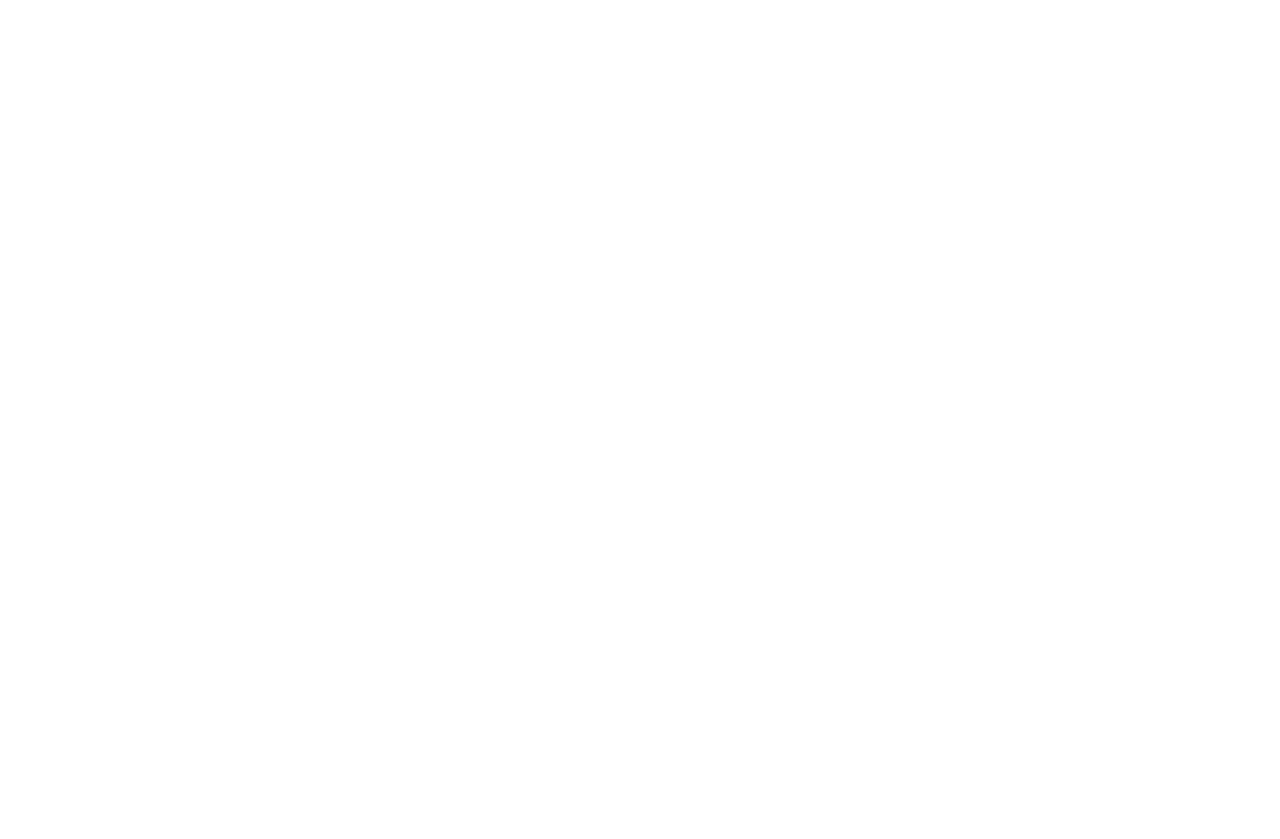
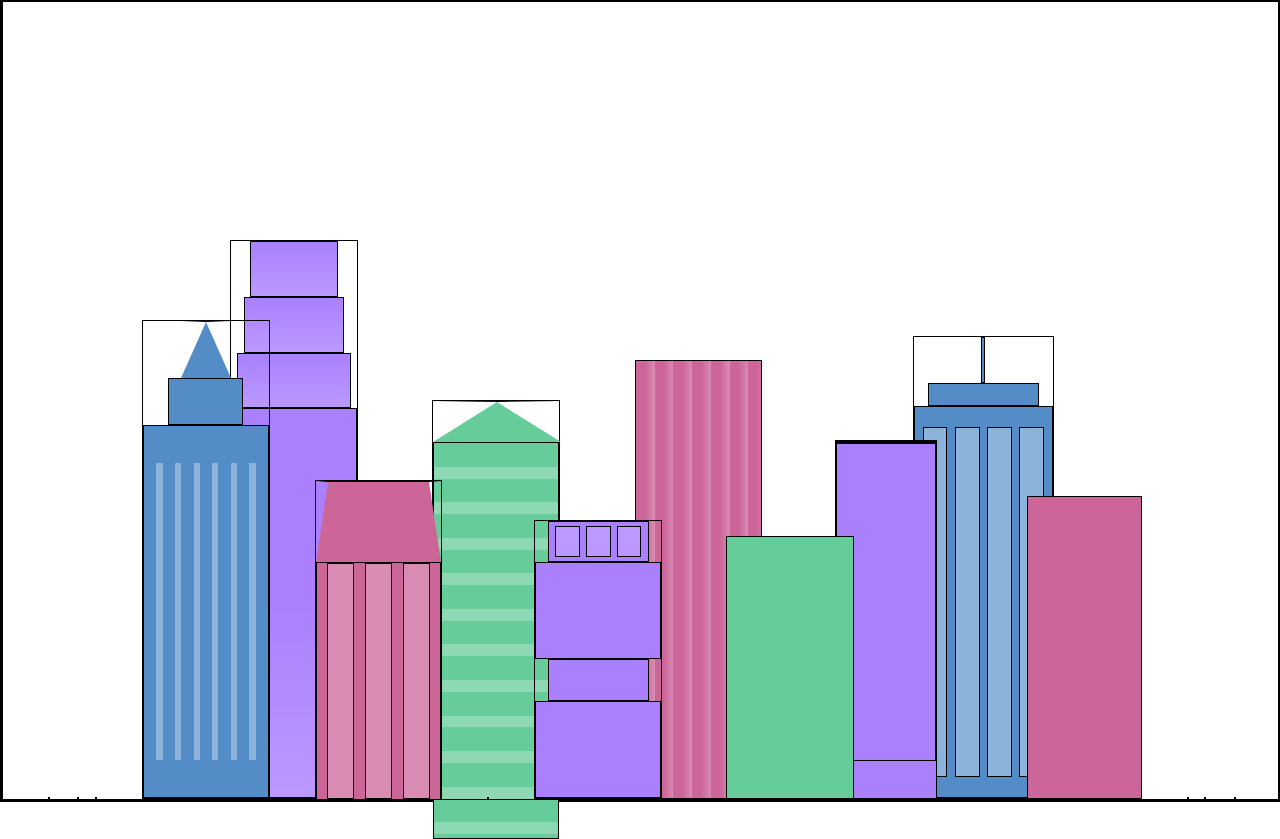
Before and after one commit to wehejojo/CIT14_repo, a plain HTML site: page FreeCodeCamp/prj04_productpage/cityskyline/index.html in a window 1280 px wide. Before the commit the page ends 800 px from the top, so only its background shows below. Drawn offline with Linux system fonts and the light colour scheme.

Commit message:
oct 23 commit, more freecodecamp updates

```diff
--- a/FreeCodeCamp/prj04_productpage/cityskyline/index.html
+++ b/FreeCodeCamp/prj04_productpage/cityskyline/index.html
@@ -3,9 +3,73 @@
 <head>
     <meta charset="UTF-8">
     <meta name="viewport" content="width=device-width, initial-scale=1.0">
-    <title>Document</title>
+    <title>City Skyline</title>
+    <link rel="stylesheet" href="styles.css">
 </head>
 <body>
-
+    <div class="background-buildings">
+        <div></div>
+        <div></div>
+        <div class="bb1 building-wrap">
+            <div class="bb1a bb1-window"></div>
+            <div class="bb1b bb1-window"></div>
+            <div class="bb1c bb1-window"></div>
+            <div class="bb1d"></div>
+        </div>
+        <div class="bb2">
+            <div class="bb2a"></div>
+            <div class="bb2b"></div>
+        </div>
+        <div class="bb3"></div>
+        <div></div>
+        <div class="bb4 building-wrap">
+            <div class="bb4a"></div>
+            <div class="bb4b"></div>
+            <div class="bb4c window-wrap">
+                <div class="bb4-window"></div>
+                <div class="bb4-window"></div>
+                <div class="bb4-window"></div>
+                <div class="bb4-window"></div>
+            </div>
+        </div>
+        <div></div>
+        <div></div>
+    </div>
+    <div class="foreground-buildings">
+        <div></div>
+        <div></div>
+        <div class="fb1 building-wrap">
+            <div class="fb1a"></div>
+            <div class="fb1b"></div>
+            <div class="fb1c"></div>
+        </div>
+        <div class="fb2">
+            <div class="fb2a"></div>
+            <div class="fb2b window-wrap">
+                <div class="fb2-window"></div>
+                <div class="fb2-window"></div>
+                <div class="fb2-window"></div>
+            </div>
+        </div>
+        <div></div>
+        <div class="fb3 building-wrap">
+            <div class="fb3a window-wrap">
+                <div class="fb3-window"></div>
+                <div class="fb3-window"></div>
+                <div class="fb3-window"></div>
+            </div>
+            <div class="fb3b"></div>
+            <div class="fb3a"></div>
+            <div class="fb3b"></div>
+        </div>
+        <div class="fb4">
+            <div class="fb4a"></div>
+            <div class="fb4b"></div>
+        </div>
+        <div class="fb5"></div>
+        <div class="fb6"></div>
+        <div></div>
+        <div></div>
+    </div>
 </body>
 </html>
--- a/FreeCodeCamp/prj04_productpage/cityskyline/styles.css
+++ b/FreeCodeCamp/prj04_productpage/cityskyline/styles.css
@@ -0,0 +1,212 @@
+:root {
+    --building-color1: #aa80ff;
+    --building-color2: #66cc99;
+    --building-color3: #cc6699;
+    --building-color4: #538cc6;
+    --window-color1: #bb99ff;
+    --window-color2: #8cd9b3;
+    --window-color3: #d98cb3;
+    --window-color4: #8cb3d9;
+}
+* {
+    border: 1px solid black;
+    box-sizing: border-box;
+}
+body {
+    height: 100vh;
+    margin: 0;
+    overflow: hidden;
+}
+.background-buildings, .foreground-buildings {
+    width: 100%;
+    height: 100%;
+    display: flex;
+    align-items: flex-end;
+    justify-content: space-evenly;
+    position: absolute;
+    top: 0;
+}
+/* BACKGROUND BUILDINGS - "bb" stands for "background building" */
+.building-wrap{
+    display: flex;
+    flex-direction: column;
+    align-items: center;
+}
+.window-wrap{
+    display: flex;
+    justify-content: space-evenly;
+    align-items: center;
+}
+.bb1 {
+    width: 10%;
+    height: 70%;
+}
+.bb1a {
+    width: 70%;
+}
+.bb1b {
+    width: 80%;
+}
+.bb1c {
+    width: 90%;
+}
+.bb1d {
+    width: 100%;
+    height: 70%;
+    background: linear-gradient(var(--building-color1) 50%, var(--window-color1));
+}
+.bb1-window {
+    height: 10%;
+    background: linear-gradient(
+        var(--building-color1),
+        var(--window-color1)
+    );
+}
+.bb2 {
+    width: 10%;
+    height: 50%;
+}
+.bb2a{
+    border-bottom: 5vh solid var(--building-color2);
+    border-left: 5vw solid transparent;
+    border-right: 5vw solid transparent;
+}
+.bb2b {
+    width: 100%;
+    height: 100%;
+    background: repeating-linear-gradient(
+        var(--building-color2),
+        var(--building-color2) 6%,
+        var(--window-color2) 6%,
+        var(--window-color2) 9%
+      );
+  }
+.bb3 {
+    width: 10%;
+    height: 55%;
+    background: repeating-linear-gradient(
+        90deg,
+        var(--building-color3),
+        var(--building-color3),
+        var(--window-color3) 15%
+    );
+}
+.bb4 {
+    width: 11%;
+    height: 58%;
+}
+.bb4a{
+    width: 3%;
+    height: 10%;
+    background-color: var(--building-color4);
+}
+.bb4b{
+    width: 80%;
+    height: 5%;
+    background-color: var(--building-color4);
+}
+.bb4c{
+    width: 100%;
+    height: 85%;
+    background-color: var(--building-color4);
+}
+.bb4-window{
+    width: 18%;
+    height: 90%;
+    background-color: var(--window-color4);
+}
+/* FOREGROUND BUILDINGS - "fb" stands for "foreground building" */
+.fb1 {
+    width: 10%;
+    height: 60%;
+}
+.fb1a{
+    border-bottom: 7vh solid var(--building-color4);
+    border-left: 2vw solid transparent;
+    border-right: 2vw solid transparent;
+}
+.fb1b{
+    width: 60%;
+    height: 10%;
+    background-color: var(--building-color4);
+}
+.fb1c{
+    width: 100%;
+    height: 80%;
+    background: repeating-linear-gradient(
+        90deg,
+        var(--building-color4) 0%,
+        var(--building-color4) 10%,
+        transparent 10%,
+        transparent 15%
+
+    ),
+    repeating-linear-gradient(
+        var(--building-color4) 0%,
+        var(--building-color4) 10%,
+        var(--window-color4) 10%,
+        var(--window-color4) 90%
+    );
+}
+.fb2 {
+    width: 10%;
+    height: 40%;
+}
+.fb2a{
+    width: 100%;
+    border-bottom: 10vh solid var(--building-color3);
+    border-left: 1vw solid transparent;
+    border-right: 1vw solid transparent;
+}
+.fb2b{
+    width: 100%;
+    height: 75%;
+    background-color: var(--building-color3);
+}
+.fb2-window{
+    width: 22%;
+    height: 100%;
+    background-color: var(--window-color3);
+}
+.fb3 {
+    width: 10%;
+    height: 35%;
+}
+.fb3a{
+    width: 80%;
+    height: 15%;
+    background-color: var(--building-color1);
+}
+.fb3b{
+    width: 100%;
+    height: 35%;
+    background-color: var(--building-color1);
+}
+.fb3-window{
+    width: 25%;
+    height: 80%;
+    background-color: var(--window-color1);
+}
+.fb4 {
+    width: 8%;
+    height: 45%;
+    background-color: var(--building-color1);
+    position: relative;
+    left: 10%;
+}
+.fb4b{
+    width: 100%;
+    height: 89%;
+}
+.fb5 {
+    width: 10%;
+    height: 33%;
+    background-color: var(--building-color2);
+    position: relative;
+    right: 10%;
+}
+.fb6 {
+    width: 9%;
+    height: 38%;
+    background-color: var(--building-color3);
+}
```
Also changed, not shown: FreeCodeCamp/prj03_techdoc/piano/styles.css (+20 -0 lines).
